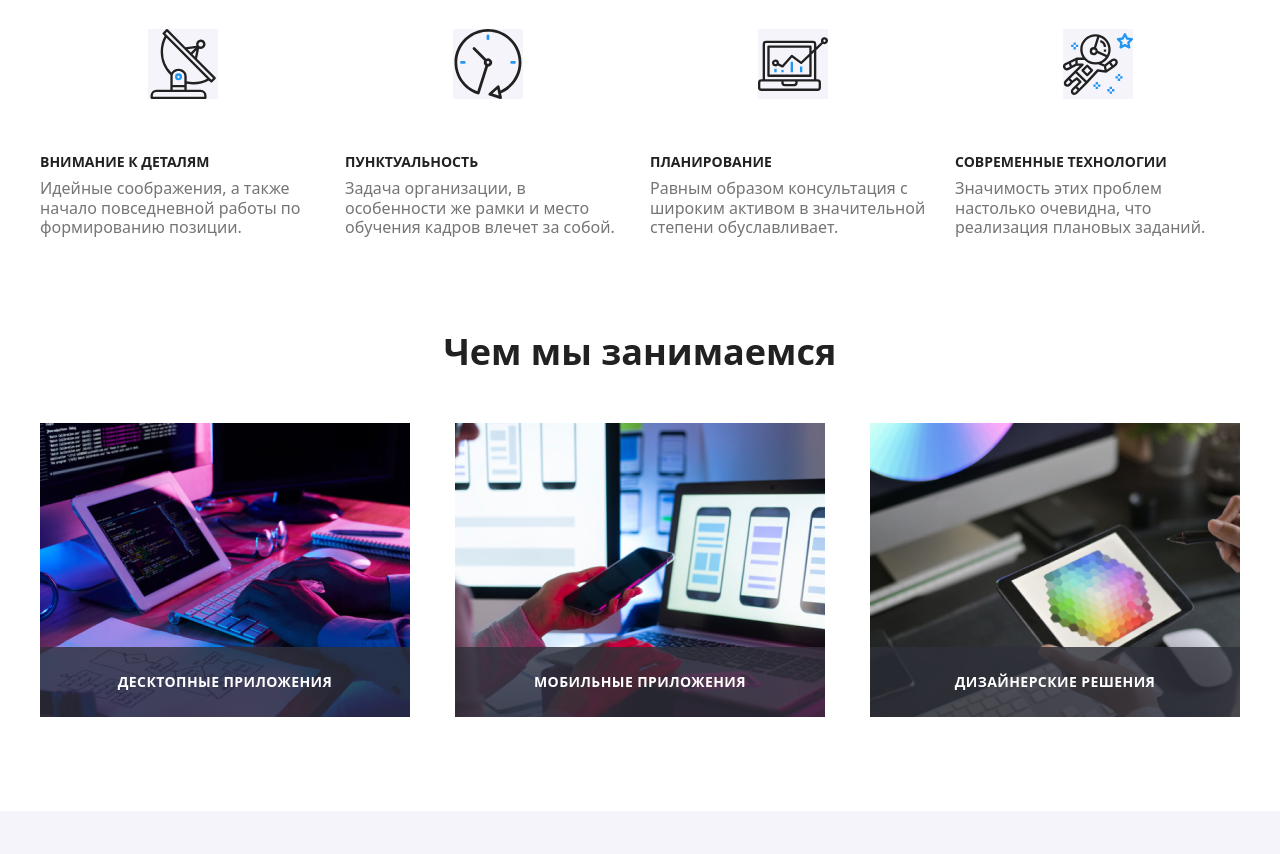
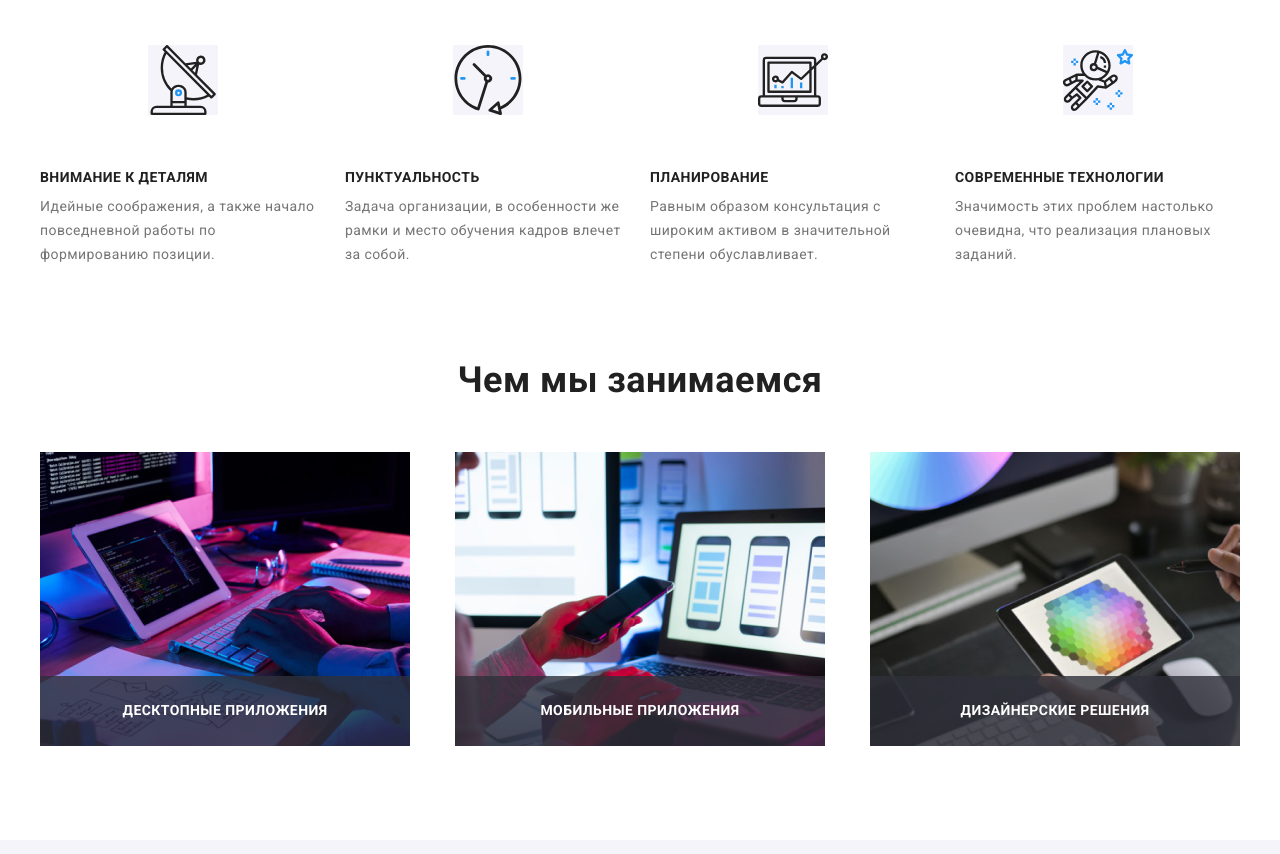
Before and after one commit to identityapproved/markup-webstudio-recap, a plain HTML site: page index.html in a window 1280 px wide. Shown: the part 826-1680 px from the top of the page. Drawn offline with nearby package versions, Linux system fonts and the light colour scheme.

Commit message:
main-layout

```diff
--- a/sass/layout/_benefits.scss
+++ b/sass/layout/_benefits.scss
@@ -25,7 +25,7 @@
   }
 
   @media screen and (min-width: $tablet) {
-    flex-basis: calc((100% - 60px) / 2);
+    flex-basis: calc((100% - 30px) / 2);
   }
 
   @media screen and (min-width: $desktop) {
@@ -59,8 +59,8 @@
   background-color: $bg-gray;
 }
 
-.text {
-  font-size: 16px;
-  line-height: 1.2;
-  color: $text-color;
-}
+// .text {
+//   font-size: 16px;
+//   line-height: 1.2;
+//   color: $text-color;
+// }
--- a/sass/layout/_common.scss
+++ b/sass/layout/_common.scss
@@ -1,3 +1,14 @@
+body {
+  font-family: 'Roboto', sans-serif;
+  font-weight: 400;
+  font-size: 14px;
+  line-height: 1.7;
+  letter-spacing: 0.03em;
+  background-color: $white;
+  color: $text-color;
+  margin: 0px;
+}
+
 .container {
   margin: 0 auto;
   padding: 0 15px;
```
Also changed, not shown: css/main.css, css/main.min.css, 2 other files.
